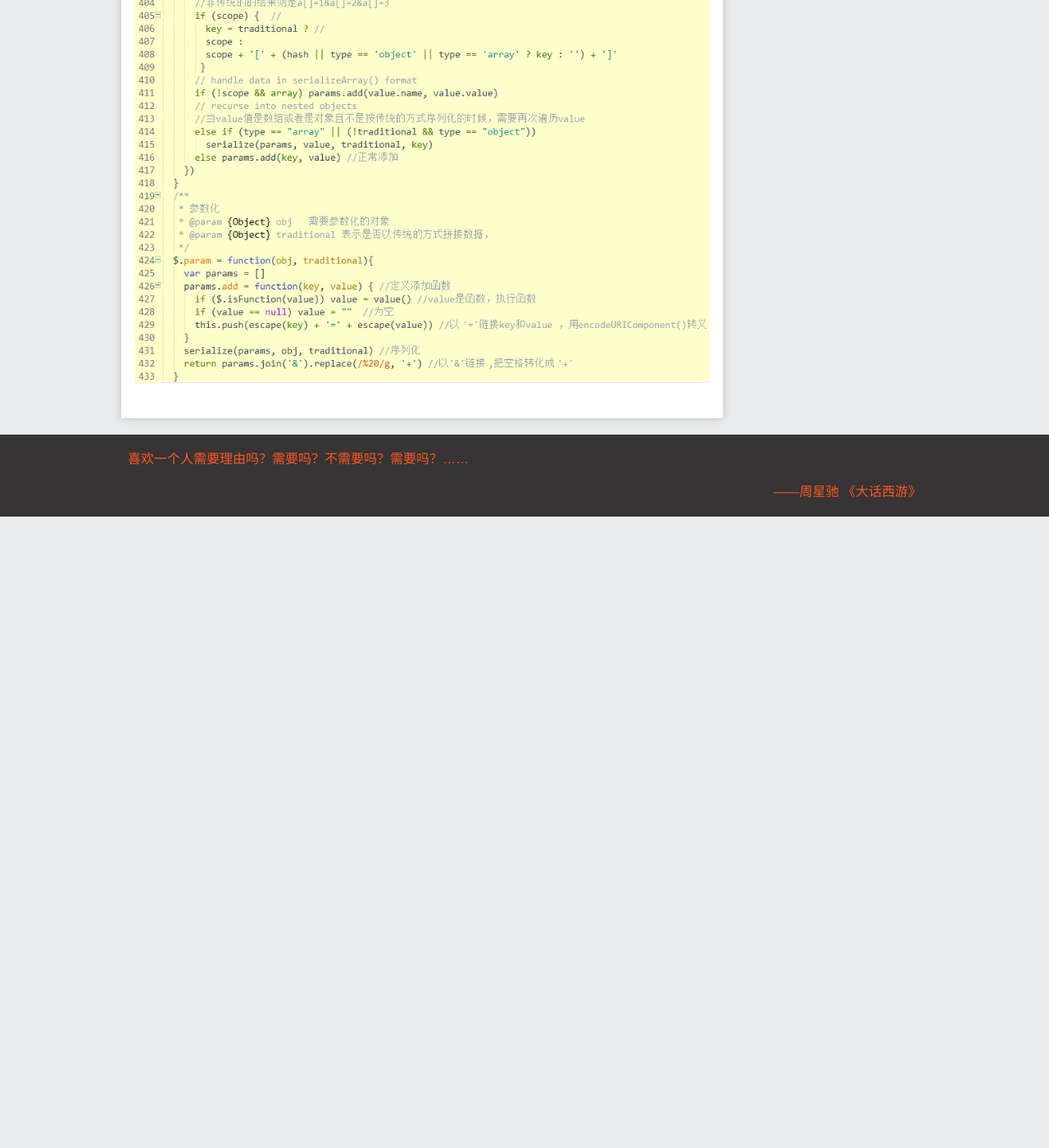
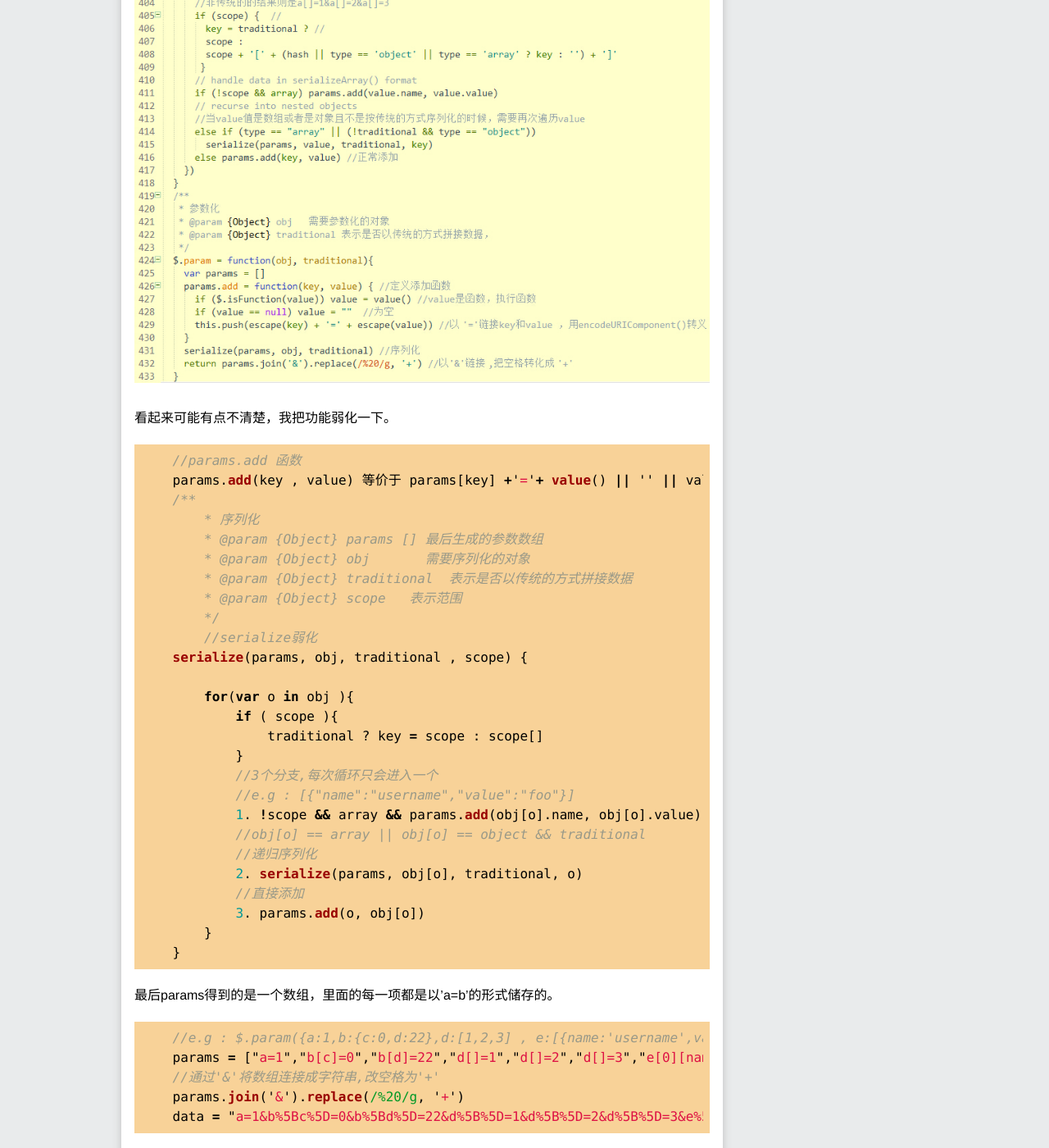
Before and after one commit to Yi-love/yi-love.github.io, a Jekyll site: the page built from _posts/2015-11-12-zepto-02.md, in a window 1280 px wide and 1400 px high, scrolled down 8841 px. Shown: the whole window at 82% size. Built offline with Jekyll 4.4.1, drawn with Linux system fonts in a browser that asks for light colours; before the commit the page ends 9471 px from its top, so only the background shows below that; some of the changed text lies outside the part shown.

Commit message:
edit zepto.md

```diff
--- a/_posts/2015-11-12-zepto-02.md
+++ b/_posts/2015-11-12-zepto-02.md
@@ -192,3 +192,97 @@ tags: [前端开发,zepto , 源码 , ajax ]
 >那么就有processData参数来设置data参数是否需要序列化。如果用户传人的类型已经是序列化的，那么就可以设置processData参数为false.
 >需要序列化的话就会调用$.param函数。
 ![$.param]({{site.baseurl}}/images/2015/1112_08.jpg)
+
+>看起来可能有点不清楚，我把功能弱化一下。
+{%highlight js%}
+    //params.add 函数
+    params.add(key , value) 等价于 params[key] +'='+ value() || '' || value
+    /**
+	* 序列化
+	* @param {Object} params [] 最后生成的参数数组
+	* @param {Object} obj       需要序列化的对象
+	* @param {Object} traditional  表示是否以传统的方式拼接数据
+	* @param {Object} scope   表示范围
+	*/
+	//serialize弱化
+    serialize(params, obj, traditional , scope) {
+
+	for(var o in obj ){
+	    if ( scope ){
+	    	traditional ? key = scope : scope[]
+	    }
+	    //3个分支,每次循环只会进入一个
+	    //e.g : [{"name":"username","value":"foo"}]
+	    1. !scope && array && params.add(obj[o].name, obj[o].value)
+	    //obj[o] == array || obj[o] == object && traditional
+	    //递归序列化
+	    2. serialize(params, obj[o], traditional, o)
+	    //直接添加
+	    3. params.add(o, obj[o])
+	}
+    }
+{%endhighlight%}
+>最后params得到的是一个数组，里面的每一项都是以'a=b'的形式储存的。
+{%highlight js%}
+    //e.g : $.param({a:1,b:{c:0,d:22},d:[1,2,3] , e:[{name:'username',value:'jin'}]})
+    params = ["a=1","b[c]=0","b[d]=22","d[]=1","d[]=2","d[]=3","e[0][name]=username","e[0][value]=jin"]
+    //通过'&'将数组连接成字符串,改空格为'+'
+    params.join('&').replace(/%20/g, '+')
+    data = "a=1&b%5Bc%5D=0&b%5Bd%5D=22&d%5B%5D=1&d%5B%5D=2&d%5B%5D=3&e%5B0%5D%5Bname%5D=username&e%5B0%5D%5Bvalue%5D=jin"
+{%endhighlight%}
+
+>数据是序列化了，可是get和post的传送数据的方式是不一样的，所以必须在序列化外层在套上一层判断，
+>如果是get那么就将参数添加到url上，post是将数据通过xhr.send(data,null)传过去的。
+![$.param]({{site.baseurl}}/images/2015/1112_09.jpg)
+
+>appendQuery 函数 ——即 将数据添加到url。
+{%highlight js%}
+    function appendQuery(url, query) {
+        if (query == '') return url
+        return (url + '&' + query).replace(/[&?]{1,2}/, '?')
+    }
+    //可能看不明白的就是最后的正则
+    // ? == ?
+    'url?a=b&c=d'.replace(/[&?]{1,2}/, '?') //"url?a=b&c=d"
+    // ?& = ?
+    'url?&a=b&c=d'.replace(/[&?]{1,2}/, '?')//"url?a=b&c=d"
+    // &? = ?
+    'url&?a=b&c=d'.replace(/[&?]{1,2}/, '?')//"url?a=b&c=d"
+    // &?& = ?&
+    'url&?&a=b&c=d'.replace(/[&?]{1,2}/, '?')//"url?&a=b&c=d"
+    // && = ?
+    'url&&a=b&c=d'.replace(/[&?]{1,2}/, '?')//"url?a=b&c=d"
+    // ?? = ?
+    'url??a=b&c=d'.replace(/[&?]{1,2}/, '?')//"url?a=b&c=d"
+{%endhighlight%}
+>现在就可以看出 replace(/[&?]{1,2}/, '?')这个正则就是对 ? , ?? , & , && , ?& , &? 的匹配，并转换为 ?。
+
+>后续的问题就是将参数设置完全即可，没什么大的问题。不过要注意。post请求必须添加
+{%highlight js%}
+    //内容类型
+    if (settings.contentType || (settings.contentType !== false && settings.data && settings.type.toUpperCase() != 'GET')) //不是get请求则添加请求头
+      setHeader('Content-Type', settings.contentType || 'application/x-www-form-urlencoded')//post必须添加
+{%endhighlight%}
+
+>你可能发现我是不是不想说了，是的。因为后面的参数设置没有多大问题了。看代码就能懂。
+>不过我要说另外的一样东西jsonp
+
+>#### JSONP ####
+>举个例子
+{%highlight js%}
+    var jp = document.createElement('script')
+    jp.src = url+'&jsonp=callback'
+    document.head.appendChild(jp)
+    function callback( res ){
+        console.log(res)
+    }
+{%endhighlight%}
+>这就是jsonp,这是个简单的例子。jsonp其实就是用script标签去请求服务器，jsonp是服务器接收的参数，callback是你定义的回调函数。
+>不是什么数据都是可以通过jsonp获取到，因为服务器不一定都获取了jsonp参数，不一定执行了 callback.
+
+>服务器怎么写才能返回数据呢。
+{%highlight js%}
+    var data = {data:0,code:'success'},
+        func = req.query['jsonp']
+    res.send(func+'('+data+')')
+{%endhighlight%}
```
Also changed, not shown: images/2015/1112_09.jpg (added), 2 other files.
